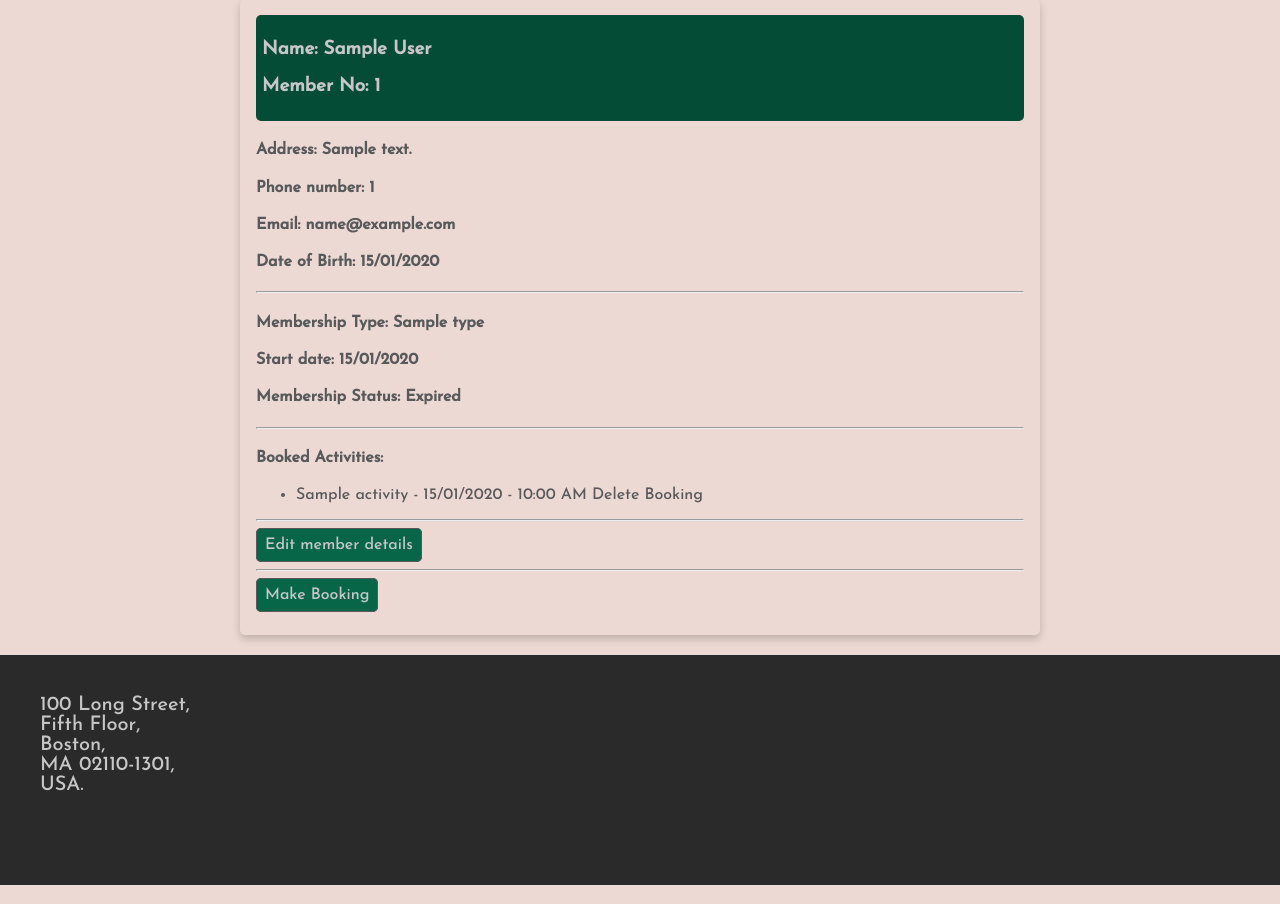
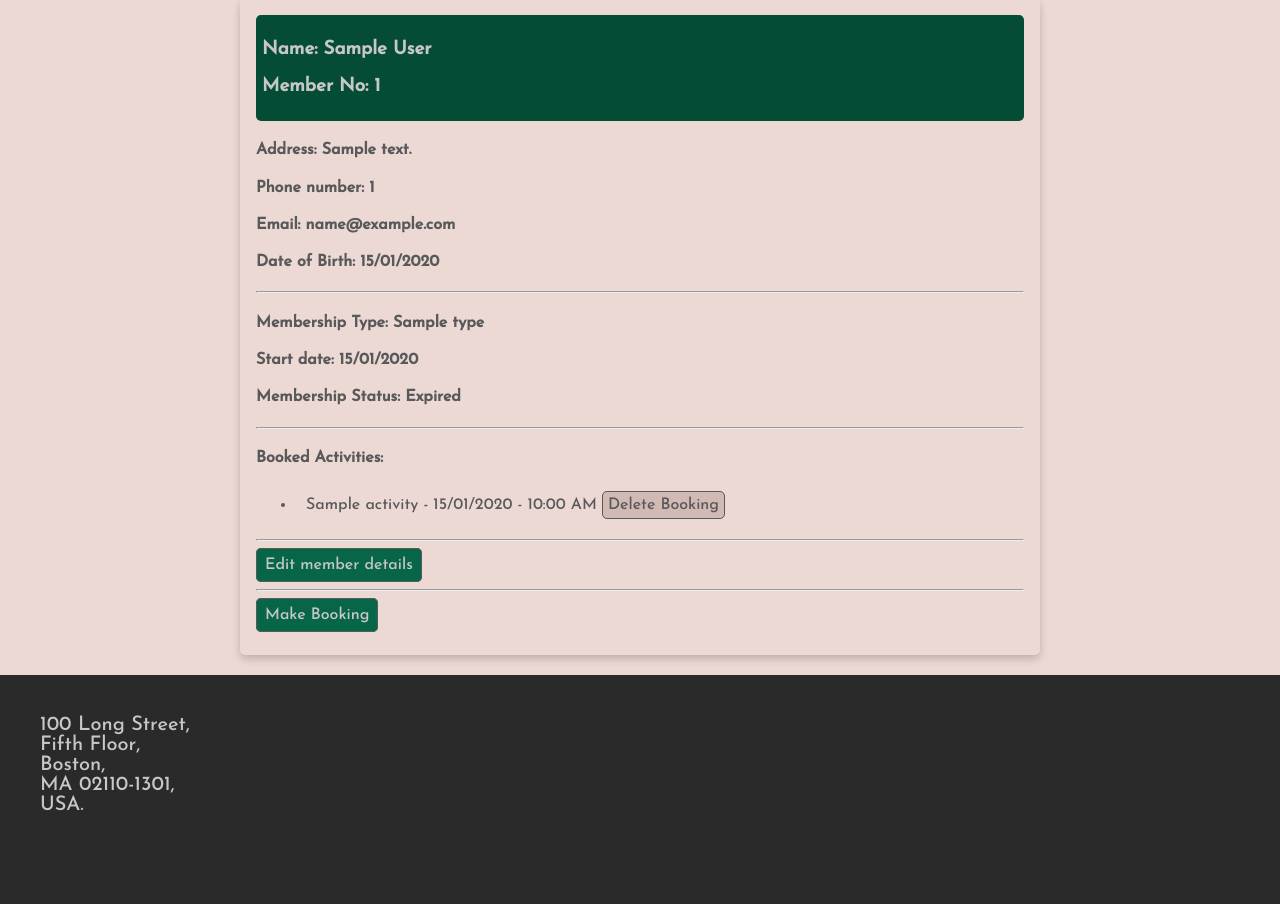
Before and after one commit to nealeb4zod/python-solo-project-gym, a Flask app: page /members/1 in a window 1280 px wide. Shown: the part 161-1065 px from the top of the page. Run offline with Flask 2, Linux system fonts and the light colour scheme; a database or web service that is not in the repository returns one stand-in record (values such as "Sample title"); some libraries are stand-ins or nearby versions.

Commit message:
style delete buttons

```diff
--- a/static/cards.css
+++ b/static/cards.css
@@ -71,6 +71,17 @@
   padding: 8px;
 }
 
+.del-btn {
+  padding: 5px;
+  border: 1px solid #58595b;
+  border-radius: 5px;
+  background-color: #d1bab4
+}
+
+.del-btn:hover {
+  background-color: #ddc5bf
+}
+
 .card-btn:hover {
   background-color: #0d7a58;
 }
--- a/static/show.css
+++ b/static/show.css
@@ -24,3 +24,7 @@
 .details-body > ul > li > a {
   color: #58595b;
 }
+
+.details-body > ul > li {
+  padding: 10px;
+}
--- a/templates/activities/show.html
+++ b/templates/activities/show.html
@@ -46,7 +46,7 @@
       {% for member in activity_members %}
       <li>
         <a href="/members/{{ member.id }}"> {{member.first_name}} {{member.last_name}}</a>
-                    <a href="/bookings/delete/activity/{{member.id}}/{{activity.id}}"> - Remove Member</a>
+        <a class="del-btn" href="/bookings/delete/activity/{{member.id}}/{{activity.id}}">Remove Member</a>
       </li>
       {% endfor %}
     </ul>
--- a/templates/members/show.html
+++ b/templates/members/show.html
@@ -45,8 +45,9 @@
     <ul>
       {% for activity in booked_activities %}
       <li>
-                    <a href="/activities/{{ activity.id }}"> {{activity.name}} - {{activity.date_time.strftime("%d/%m/%Y")}} - {{activity.date_time.strftime("%I:%M %p")}}</a>
-                    <a href="/bookings/delete/members/{{member.id}}/{{activity.id}}">Delete Booking</a>
+        <a href="/activities/{{ activity.id }}"> {{activity.name}} - {{activity.date_time.strftime("%d/%m/%Y")}} -
+          {{activity.date_time.strftime("%I:%M %p")}}</a>
+        <a class="del-btn" href="/bookings/delete/members/{{member.id}}/{{activity.id}}">Delete Booking</a>
       </li>
       {% endfor %}
     </ul>
```
Also changed, not shown: templates/bookings/new-activity.html (+5 -3 lines), templates/bookings/new-member.html (+7 -4 lines). Lines whose indentation alone changed are shown as unchanged.
